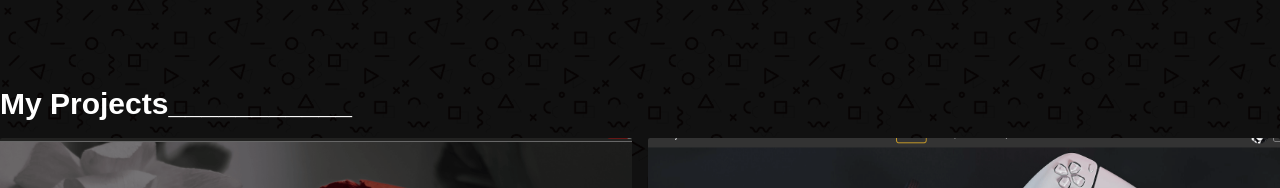
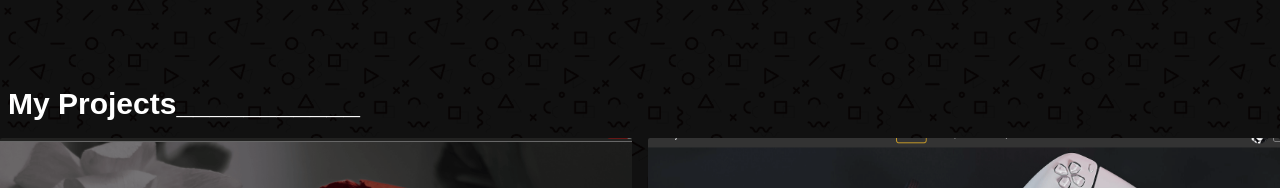
Before and after one commit to FAHIM-33/my-portfolio, a React (Vite) app: page / in a window 1280 px wide. Shown: the part 545-733 px from the top of the page. Built offline with nearby package versions, Linux system fonts and the light colour scheme; a web font is replaced by a local one.

Commit message:
added links

```diff
--- a/src/Components/SecHead.jsx
+++ b/src/Components/SecHead.jsx
@@ -1,7 +1,7 @@
 // eslint-disable-next-line react/prop-types
 const SecHead = ({text}) => {
     return (
-        <h2 data-aos='slide-right' className="text-xl md:text-3xl font-semibold py-4">{text}___________</h2>
+        <h2 data-aos='slide-right' className="text-xl pl-2 md:text-3xl font-semibold py-4">{text}___________</h2>
     );
 };
 
--- a/src/pages/Contact.jsx
+++ b/src/pages/Contact.jsx
@@ -25,7 +25,7 @@ const Contact = () => {
                                 className="border-2 border-mid w-fit px-4 py-2 rounded-md duration-200 hover:bg-low hover:drop-shadow-xl shadow-black"
                                 type="submit">Send</button>
                         </form>
-                        <p className="flex items-center gap-4 font-medium text-2xl"> Social media: <span className="flex gap-4 text-4xl">
+                        <p className="flex items-center gap-4 font-medium text-lg md:text-2xl"> Social media: <span className="flex text-2xl gap-4 text-4xl">
                             <a href="https://www.facebook.com/shahriyerhossain.fahim/" title="Go to Facebook profile" target="_blank" rel="noopener noreferrer" >
                                 <FaFacebook></FaFacebook>
                             </a>
```
